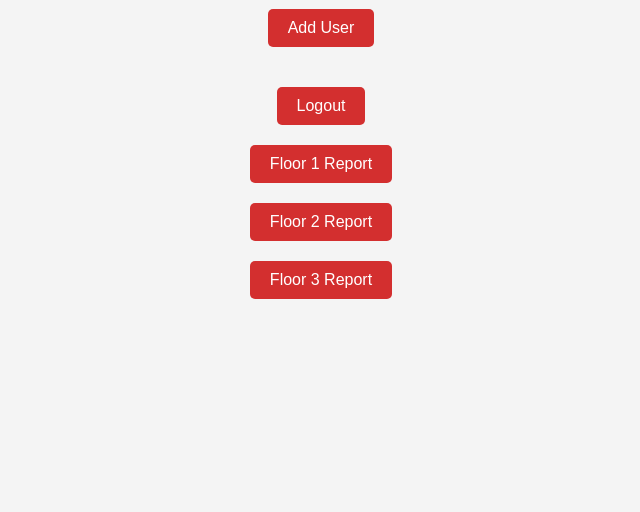
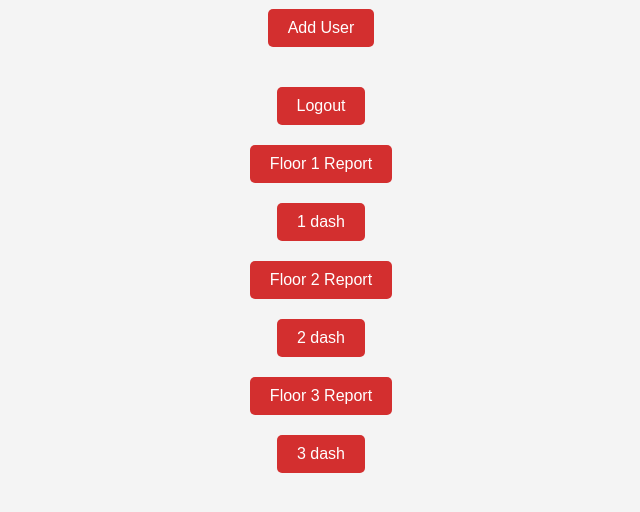
Before and after one commit to Malek-son19/Business-Case, a plain HTML site: page admin_dash.html in a window 1280 px wide. Shown: the part 78-590 px from the top of the page, without its empty margins (319-959 px from the left). Drawn offline with Linux system fonts and the light colour scheme.

Commit message:
add the button to go the admin dash

```diff
--- a/admin_dash.html
+++ b/admin_dash.html
@@ -142,8 +142,14 @@
     <button class="button" onclick="window.location.href='index.html'">Logout</button>
 <!--  Report Buttons for Each Floor -->
 <button class="button" onclick="window.location.href='repo1.html'">Floor 1 Report</button>
+<button class="button" onclick="window.location.href='admin_1floor.html'">1 dash</button>
+
 <button class="button" onclick="window.location.href='repo2.html'">Floor 2 Report</button>
+<button class="button" onclick="window.location.href='admin_2floor.html'">2 dash</button>
+
 <button class="button" onclick="window.location.href='repo3.html'">Floor 3 Report</button>
+<button class="button" onclick="window.location.href='admin_3floor.html'">3 dash</button>
+
     <script>
         function logout() {
             window.location.href = 'index.html';
```
Also changed, not shown: admin_1floor.html (+1 -0 lines), admin_2floor.html (+1 -0 lines), admin_3floor.html (+1 -0 lines).
